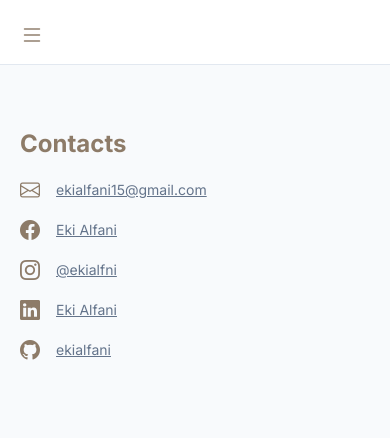
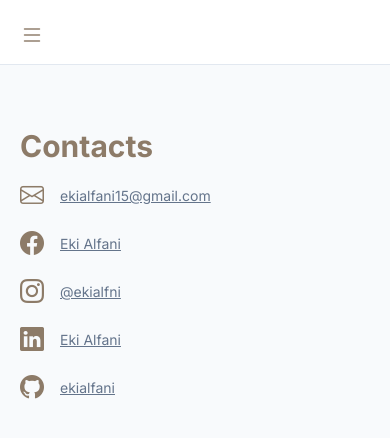
Before and after one commit to ekialfani/portfolio, a React (Create React App) app: page /contacts in a window 390 px wide. Shown: the top 438 px of the page. Built offline with nearby package versions, Linux system fonts and the light colour scheme.

Commit message:
style: update heading font size.

```diff
--- a/src/pages/Contacts.js
+++ b/src/pages/Contacts.js
@@ -2,17 +2,17 @@ function Contacts() {
   return (
     <div className="md:h-full md:flex flex-col justify-center">
       <h2
-        className="capitalize text-2xl sm:text-3xl md:text-4xl 2xl:text-6xl font-bold mt-24 mb-4 md:mt-10 md:mb-5 2xl:mb-8 text-custom-shadow">
+        className="capitalize text-3xl md:text-4xl 2xl:text-6xl font-bold mt-24 mb-4 md:mt-10 md:mb-5 2xl:mb-8 text-custom-shadow">
         Contacts
       </h2>
-      <ul className="flex gap-y-3 flex-col">
+      <ul className="flex gap-y-4 flex-col">
         <li>
           <a
             className="inline-block flex items-center gap-x-4 md:gap-5"
             href="ekialfani15@gmail.com"
             target="_blank"
             rel="noreferrer">
-            <i className="bi bi-envelope text-xl md:text-2xl text-custom-shadow"></i>
+            <i className="bi bi-envelope text-2xl md:text-3xl text-custom-shadow"></i>
             <span
               className="underline text-sm md:text-base text-slate-500">
               ekialfani15@gmail.com
@@ -25,7 +25,7 @@ function Contacts() {
             href="https://www.facebook.com/ekialfani"
             target="_blank"
             rel="noreferrer">
-            <i className="bi bi-facebook text-xl md:text-2xl text-custom-shadow"></i>
+            <i className="bi bi-facebook text-2xl md:text-3xl text-custom-shadow"></i>
             <span
               className="underline text-sm md:text-base capitalize text-slate-500">
               eki alfani
@@ -38,7 +38,7 @@ function Contacts() {
             href="https://www.instagram.com/ekialfni/"
             target="_blank"
             rel="noreferrer">
-            <i className="bi bi-instagram text-xl md:text-2xl text-custom-shadow"></i>
+            <i className="bi bi-instagram text-2xl md:text-3xl text-custom-shadow"></i>
             <span
               className="underline text-sm md:text-base text-slate-500">
               @ekialfni
@@ -51,7 +51,7 @@ function Contacts() {
             href="https://www.linkedin.com/in/eki-alfani-1a1122271"
             target="_blank"
             rel="noreferrer">
-            <i className="bi bi-linkedin text-xl md:text-2xl text-custom-shadow"></i>
+            <i className="bi bi-linkedin text-2xl md:text-3xl text-custom-shadow"></i>
             <span
               className="underline text-sm md:text-base text-slate-500 capitalize">
               eki alfani
@@ -64,7 +64,7 @@ function Contacts() {
             href="https://github.com/ekialfani"
             target="_blank"
             rel="noreferrer">
-            <i className="bi bi-github text-xl md:text-2xl text-custom-shadow"></i>
+            <i className="bi bi-github text-2xl md:text-3xl text-custom-shadow"></i>
             <span
               className="underline text-sm md:text-base text-slate-500">
               ekialfani
--- a/src/pages/Projects.js
+++ b/src/pages/Projects.js
@@ -9,7 +9,7 @@ function Projects() {
   return (
     <div>
       <h2
-        className="capitalize text-center text-2xl sm:text-3xl md:text-4xl 2xl:text-6xl font-bold mt-24 mb-6 md:mt-10 mb-10 md:mb-12 2xl:mb-14 2xl:mt-14 text-custom-shadow">
+        className="capitalize text-center text-3xl md:text-4xl 2xl:text-6xl font-bold mt-24 mb-6 md:mt-10 mb-10 md:mb-12 2xl:mb-14 2xl:mt-14 text-custom-shadow">
         projects
       </h2>
       <div
--- a/src/pages/Skills.js
+++ b/src/pages/Skills.js
@@ -3,7 +3,7 @@ function Skills() {
     <div
       className="md:h-full md:flex md:flex-col md:justify-center">
       <h2
-        className="capitalize text-2xl sm:text-3xl md:text-4xl 2xl:text-6xl font-bold mt-24 mb-4 md:mt-10 md:mb-5 2xl:mb-8 text-custom-shadow">
+        className="capitalize text-3xl md:text-4xl 2xl:text-6xl font-bold mt-24 mb-4 md:mt-10 md:mb-5 2xl:mb-8 text-custom-shadow">
         Skills
       </h2>
       <ul
--- a/src/pages/Trainings.js
+++ b/src/pages/Trainings.js
@@ -2,7 +2,7 @@ function Trainings() {
   return (
     <div>
       <h2
-        className="capitalize text-2xl sm:text-3xl md:text-4xl 2xl:text-6xl font-bold mt-24 mb-4 md:mt-10 md:mb-5 2xl:mb-8 text-custom-shadow">
+        className="capitalize text-3xl md:text-4xl 2xl:text-6xl font-bold mt-24 mb-4 md:mt-10 md:mb-5 2xl:mb-8 text-custom-shadow">
         online trainings
       </h2>
 
```
